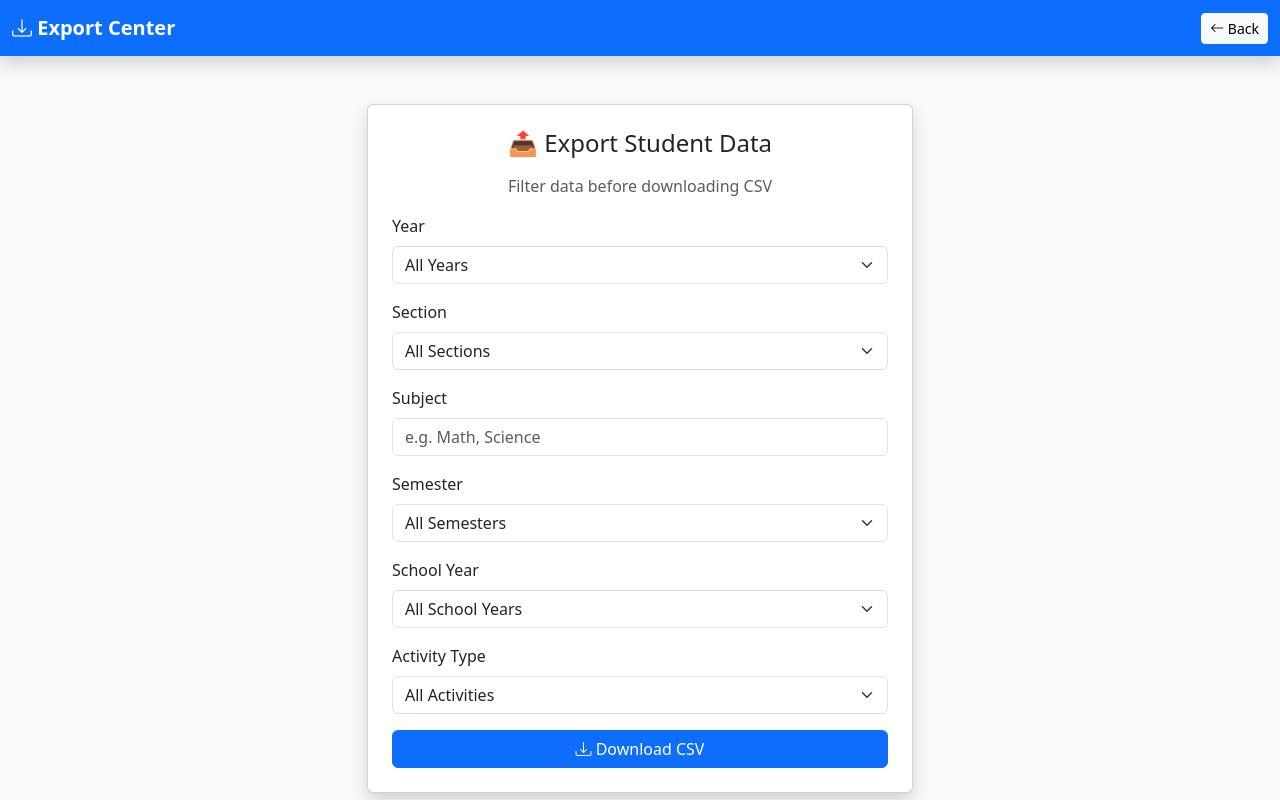
After one commit to herculyses/student_portal, a Flask app: page /dashboard/admin/export_page in a window 1280 px wide. The commit adds this page. Run offline with Flask 3, Linux system fonts and the light colour scheme; a user stored in the database is signed in; some libraries are stand-ins or nearby versions.

Commit message:
Updated Flask student portal project

```diff
--- a/app.py
+++ b/app.py
@@ -59,9 +59,15 @@ class User(db.Model):
 
 class Student(db.Model):
     __tablename__ = 'student'
+
     student_id = db.Column(db.String(100), primary_key=True)
     name = db.Column(db.String(150), nullable=False)
+
+    year = db.Column(db.String(20))
     section = db.Column(db.String(50))
+    school_year = db.Column(db.String(20))
+    semester = db.Column(db.String(20))
+
     subject = db.Column(db.String(100), primary_key=True)
 
     # Attendance
@@ -1466,8 +1472,10 @@ def upload_students():
                         # Prepare grade-related fields
                         field_updates = {
 
-                            # Section
-                            'section': section,   # ✅ ADD THIS
+                            'section': section,
+                            'year': row.get('year'),
+                            'school_year': row.get('school_year'),
+                            'semester': row.get('semester'),
 
                             # Attendance
                             'midterm_attendance1': row.get('midterm_attendance1'),
@@ -1574,7 +1582,11 @@ def upload_students():
                                 'student_id': student_id.strip(),
                                 'name': name.strip(),
                                 'section': section.strip(),
-                                'subject': subject.strip().title()
+                                'subject': subject.strip().title(),
+
+                                'year': safe_str(row.get('year')).strip(),
+                                'school_year': safe_str(row.get('school_year')).strip(),
+                                'semester': safe_str(row.get('semester')).strip(),
                             }
                             for k, v in field_updates.items():
                                 if hasattr(Student, k):
@@ -1634,13 +1646,39 @@ def upload_students():
 @app.route('/dashboard/admin/download_csv')
 @login_required(role=['Admin', 'Instructor'])
 def download_csv():
-    students = Student.query.all()
+
+    # Get filters from export page
+    year = request.args.get('year')
+    section = request.args.get('section')
+    subject = request.args.get('subject')
+    semester = request.args.get('semester')
+    school_year = request.args.get('school_year')
+
+    # Base query
+    query = Student.query
+
+    # Apply filters only if they exist
+    if year:
+        query = query.filter(Student.year == year)
+
+    if section:
+        query = query.filter(Student.section == section)
+
+    if subject:
+        query = query.filter(Student.subject == subject)
+
+    if semester:
+        query = query.filter(Student.semester == semester)
+
+    if school_year:
+        query = query.filter(Student.school_year == school_year)
+
+    students = query.all()
 
     def clean(value):
         return '' if value is None else str(value).strip()
 
     def generate():
-        # FULL HEADER based on your model
         headers = [column.name for column in Student.__table__.columns]
         yield ",".join(headers) + "\n"
 
@@ -1655,24 +1693,96 @@ def download_csv():
     return Response(
         generate(),
         mimetype="text/csv",
-        headers={"Content-Disposition": "attachment;filename=students_full.csv"}
+        headers={
+            "Content-Disposition": "attachment; filename=students_filtered.csv"
+        }
     )
 
-# --- database download ---
-@app.route('/download_database')
-@login_required("Admin")
-def download_database():
-    db_path = os.path.join(os.getcwd(), 'database.db')
-
-    if not os.path.exists(db_path):
-        flash("Database file not found.", "danger")
-        return redirect(url_for('dashboard_admin'))
-
-    return send_file(
-        db_path,
-        as_attachment=True,
-        download_name="student_portal_backup.db"
+from flask import Response
+
+# --- Export Data ---
+@app.route('/dashboard/admin/export')
+@login_required(role=['Admin', 'Instructor'])
+def export_csv():
+
+    year = request.args.get('year', '').strip()
+    section = request.args.get('section', '').strip()
+    subject = request.args.get('subject', '').strip()
+    semester = request.args.get('semester', '').strip()
+    school_year = request.args.get('school_year', '').strip()
+
+    query = Student.query
+
+    if year:
+        query = query.filter(Student.year == year)
+
+    if section:
+        query = query.filter(Student.section == section)
+
+    if subject:
+        query = query.filter(Student.subject == subject)
+
+    if semester:
+        query = query.filter(Student.semester == semester)
+
+    if school_year:
+        query = query.filter(Student.school_year == school_year)
+
+    students = query.all()
+
+    def generate():
+
+        headers = [
+            "student_id",
+            "name",
+            "year",
+            "section",
+            "school_year",
+            "semester",
+            "subject",
+
+            "midterm_attendance1", "midterm_attendance2", "midterm_attendance3", "midterm_attendance4",
+            "final_attendance1", "final_attendance2", "final_attendance3", "final_attendance4",
+
+            "midterm_quiz1", "midterm_quiz2", "midterm_quiz3", "midterm_quiz4",
+            "final_quiz1", "final_quiz2", "final_quiz3", "final_quiz4",
+
+            "midterm_exam", "final_exam",
+
+            "midterm_grade", "final_grade",
+            "midterm_remarks", "final_remarks"
+        ]
+
+        yield ",".join(headers) + "\n"
+
+        for s in students:
+            row = []
+
+            for col in headers:
+                value = getattr(s, col, "")
+
+                if value is None:
+                    value = ""
+
+                value = str(value).replace('"', '""')
+                row.append(f'"{value}"')
+
+            yield ",".join(row) + "\n"
+
+    return Response(
+        generate(),
+        mimetype="text/csv",
+        headers={
+            "Content-Disposition": "attachment; filename=students_export.csv"
+        }
     )
+
+# --- Export Page ---
+@app.route('/dashboard/instructor/export_page')
+@app.route('/dashboard/admin/export_page')
+@login_required(role=['Admin', 'Instructor'])
+def export_page():
+    return render_template('export.html')
 
 # --- Initialize Database ---
 if __name__ == '__main__':
--- a/templates/dashboard_admin.html
+++ b/templates/dashboard_admin.html
@@ -59,7 +59,9 @@
           <a href="{{ url_for('upload_students') }}" class="btn btn-success" data-bs-toggle="tooltip" title="Upload students from CSV file"><i class="bi bi-upload"></i> Upload CSV</a>
           <a href="{{ url_for('add_student') }}" class="btn btn-primary" data-bs-toggle="tooltip" title="Add a new student manually"><i class="bi bi-person-add"></i> Add Student</a>
           <a href="{{ url_for('download_csv') }}" class="btn btn-info text-white" data-bs-toggle="tooltip" title="Download all student data as CSV"><i class="bi bi-download"></i> Download CSV</a>
-	  <a href="{{ url_for('download_database') }}" class="btn btn-dark text-white" data-bs-toggle="tooltip" title="Download full database backup"><i class="bi bi-database-down"></i> Download DB</a>
+<a href="{{ url_for('export_page') }}" class="btn btn-outline-primary">
+    <i class="bi bi-funnel"></i> Export Data
+</a>
         </div>
       </div>
 
--- /dev/null
+++ b/templates/export.html
@@ -0,0 +1,137 @@
+<!DOCTYPE html>
+<html lang="en">
+<head>
+<meta charset="UTF-8">
+<meta name="viewport" content="width=device-width, initial-scale=1.0">
+<title>Export Data</title>
+
+<!-- Bootstrap -->
+<link href="https://cdn.jsdelivr.net/npm/bootstrap@5.3.3/dist/css/bootstrap.min.css" rel="stylesheet">
+<link href="https://cdn.jsdelivr.net/npm/bootstrap-icons@1.10.5/font/bootstrap-icons.css" rel="stylesheet">
+</head>
+
+<body class="bg-light">
+
+<!-- NAVBAR (optional simple version) -->
+<nav class="navbar navbar-dark bg-primary shadow">
+  <div class="container-fluid">
+    <span class="navbar-brand fw-bold">
+      <i class="bi bi-download"></i> Export Center
+    </span>
+
+    <a href="{{ url_for('dashboard_admin') }}" class="btn btn-light btn-sm">
+      <i class="bi bi-arrow-left"></i> Back
+    </a>
+  </div>
+</nav>
+
+<!-- MAIN -->
+<div class="container mt-5">
+
+  <div class="row justify-content-center">
+    <div class="col-md-6">
+
+      <div class="card shadow p-4">
+
+        <h4 class="mb-3 text-center">
+          📤 Export Student Data
+        </h4>
+
+        <p class="text-muted text-center">
+          Filter data before downloading CSV
+        </p>
+
+        <!-- FORM -->
+        <form method="GET" action="{{ url_for('export_csv') }}">
+
+          <!-- YEAR -->
+          <div class="mb-3">
+            <label class="form-label">Year</label>
+            <select name="year" class="form-select">
+              <option value="">All Years</option>
+              <option value="1st">1st</option>
+              <option value="2nd">2nd</option>
+              <option value="3rd">3rd</option>
+              <option value="4th">4th</option>
+            </select>
+          </div>
+
+          <!-- SECTION -->
+<div class="mb-3">
+  <label class="form-label">Section</label>
+  <select name="section" class="form-select">
+    <option value="">All Sections</option>
+    <option value="2A">2A</option>
+    <option value="2B">2B</option>
+    <option value="3A">3A</option>
+    <option value="3B">3B</option>
+    <option value="4A">4A</option>
+    <option value="4B">4B</option>
+  </select>
+</div>
+
+          <!-- SUBJECT -->
+          <div class="mb-3">
+            <label class="form-label">Subject</label>
+            <input type="text" name="subject" class="form-control" placeholder="e.g. Math, Science">
+          </div>
+
+          <!-- SEMESTER -->
+          <div class="mb-3">
+            <label class="form-label">Semester</label>
+            <select name="semester" class="form-select">
+              <option value="">All Semesters</option>
+              <option value="1st">1st</option>
+              <option value="2nd">2nd</option>
+              <option value="Summer">Summer</option>
+            </select>
+          </div>
+
+          <!-- SCHOOL YEAR -->
+<div class="mb-3">
+  <label class="form-label">School Year</label>
+  <select name="school_year" class="form-select">
+    <option value="">All School Years</option>
+    <option value="2023-2024">2023-2024</option>
+    <option value="2024-2025">2024-2025</option>
+    <option value="2025-2026">2025-2026</option>
+    <option value="2026-2027">2026-2027</option>
+    <option value="2027-2028">2027-2028</option>
+    <option value="2028-2029">2028-2029</option>
+  </select>
+</div>
+
+          <!-- Activity Type -->
+<div class="mb-3">
+  <label class="form-label">Activity Type</label>
+  <select name="activity_type" class="form-select">
+    <option value="">All Activities</option>
+
+    <option value="quiz">Quizzes</option>
+    <option value="exam">Exams</option>
+    <option value="attendance">Attendance</option>
+    <option value="pit">PIT</option>
+    <option value="exercise">Exercises</option>
+    <option value="laboratory">Laboratory</option>
+    <option value="report">Reports</option>
+    <option value="grades">Final Grades Only</option>
+
+  </select>
+</div>
+
+          <!-- BUTTON -->
+          <button type="submit" class="btn btn-primary w-100">
+            <i class="bi bi-download"></i> Download CSV
+          </button>
+
+        </form>
+
+      </div>
+
+    </div>
+  </div>
+
+</div>
+
+</body>
+</html>
```
Also changed, not shown: uploads/students_filtered.csv (added, +114 -0 lines), uploads/students_full_1.csv (added, +114 -0 lines), app.db (deleted).
